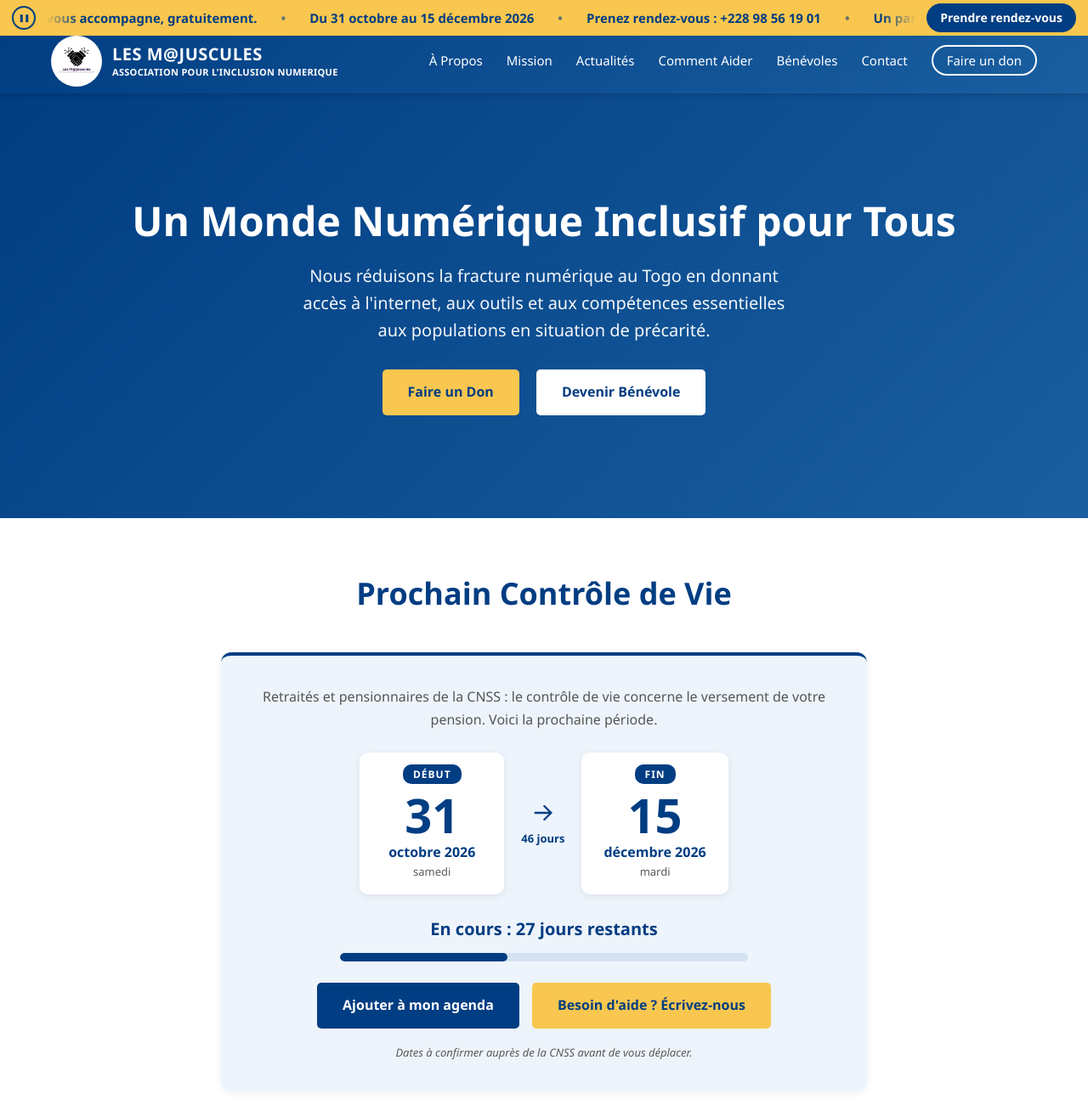
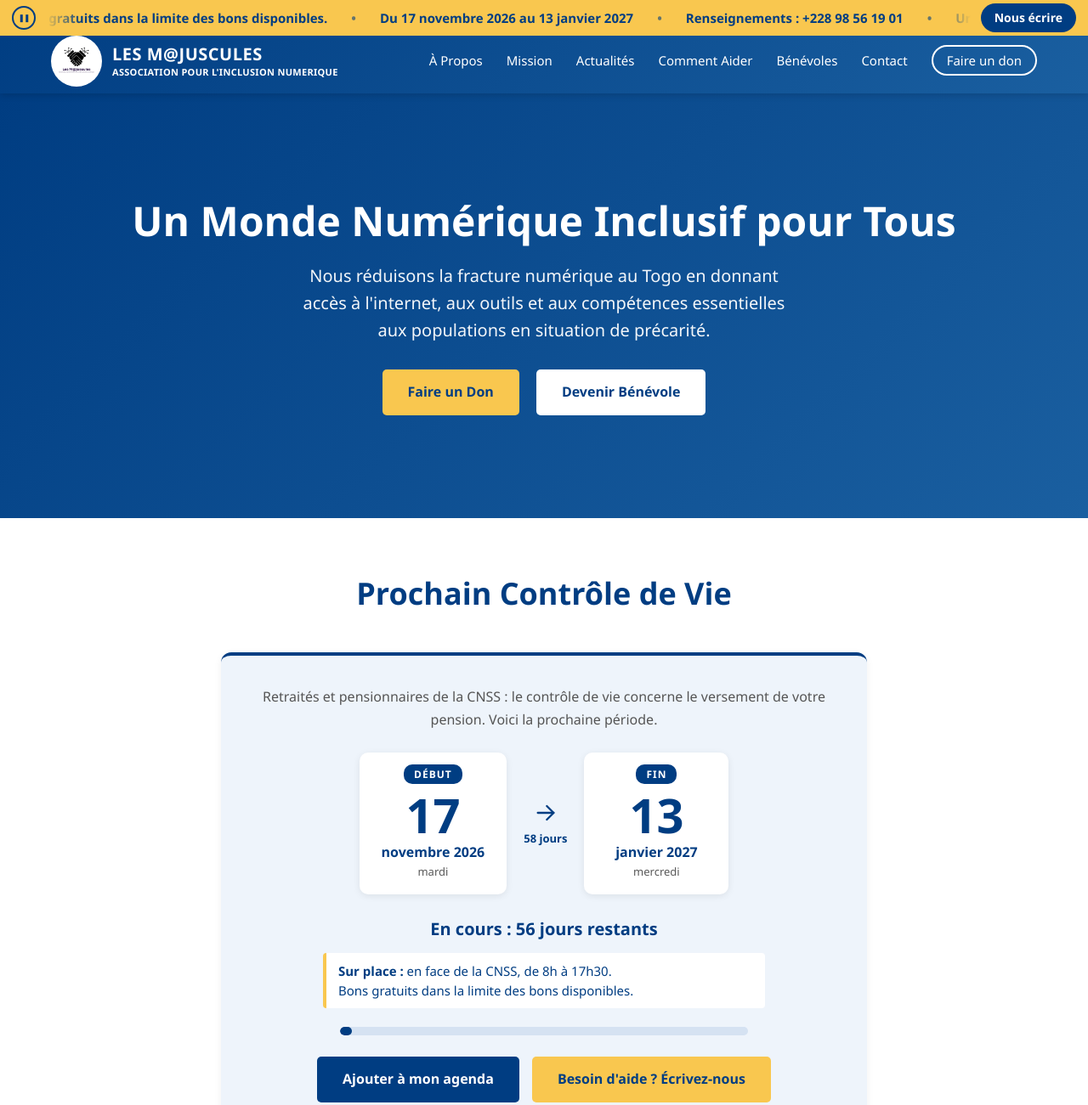
Before and after one commit to eklinhanck-creator/lesmajuscules.github.io, a plain HTML site: page index.html in a window 1280 px wide. Shown: the top 1301 px of the page at 85% size. Drawn offline with Linux system fonts and the light colour scheme.

Commit message:
Nouvelles dates du contrôle de vie, bons gratuits, lieu et horaires (#15)
* Corrige les dates du contrôle de vie : 17 novembre 2026 au 13 janvier 2027

- Bande d'annonce, bloc calendrier (58 jours), fichier agenda et date de fin de la bande
- Date de dernière modification du sitemap

Co-Authored-By: Claude Sonnet 5.5 <noreply@anthropic.com>
Claude-Session: https://claude.ai/code/session_01Dpj3f9K7QcmaDCzory5kjP

* Bons gratuits dans la limite des bons disponibles, lieu et horaires du contrôle

- Bande d'annonce : remplace « gratuitement » par « Bons gratuits dans la limite des bons disponibles », renseignements au lieu de rendez-vous
- Bloc calendrier : sur place en face de la CNSS, de 8h à 17h30

Co-Authored-By: Claude Sonnet 5.5 <noreply@anthropic.com>
Claude-Session: https://claude.ai/code/session_01Dpj3f9K7QcmaDCzory5kjP

---------

Co-authored-by: Claude <noreply@anthropic.com>

```diff
--- a/index.html
+++ b/index.html
@@ -42,21 +42,21 @@
 }
     </script>
     <title>Les M@JUSCULES - Inclusion Numérique au Togo</title>
-    <link rel="stylesheet" href="style.css?v=20261112">
+    <link rel="stylesheet" href="style.css?v=20261119">
 </head>
 <body>
     <a href="#main" class="skip-link">Aller au contenu</a>
     <!-- HEADER -->
     <header>
-        <div class="ticker" data-end="2026-12-15" role="region" aria-label="Annonce : contrôle de vie">
+        <div class="ticker" data-end="2027-01-13" role="region" aria-label="Annonce : contrôle de vie">
             <button type="button" class="ticker-pause" id="ticker-pause" aria-pressed="false" aria-label="Mettre en pause le défilement">&#10074;&#10074;</button>
             <div class="ticker-view">
                 <div class="ticker-track">
-                    <div class="ticker-items"><span>Contrôle de vie ? On vous accompagne, gratuitement.</span><span class="ticker-sep" aria-hidden="true">&bull;</span><span>Du 31 octobre au 15 décembre 2026</span><span class="ticker-sep" aria-hidden="true">&bull;</span><span>Prenez rendez-vous : +228 98 56 19 01</span><span class="ticker-sep" aria-hidden="true">&bull;</span><span>Un parent retraité ? Partagez ce message.</span><span class="ticker-sep" aria-hidden="true">&bull;</span></div>
-                    <div class="ticker-items" aria-hidden="true"><span>Contrôle de vie ? On vous accompagne, gratuitement.</span><span class="ticker-sep" aria-hidden="true">&bull;</span><span>Du 31 octobre au 15 décembre 2026</span><span class="ticker-sep" aria-hidden="true">&bull;</span><span>Prenez rendez-vous : +228 98 56 19 01</span><span class="ticker-sep" aria-hidden="true">&bull;</span><span>Un parent retraité ? Partagez ce message.</span><span class="ticker-sep" aria-hidden="true">&bull;</span></div>
+                    <div class="ticker-items"><span>Contrôle de vie ? Bons gratuits dans la limite des bons disponibles.</span><span class="ticker-sep" aria-hidden="true">&bull;</span><span>Du 17 novembre 2026 au 13 janvier 2027</span><span class="ticker-sep" aria-hidden="true">&bull;</span><span>Renseignements : +228 98 56 19 01</span><span class="ticker-sep" aria-hidden="true">&bull;</span><span>Un parent retraité ? Partagez ce message.</span><span class="ticker-sep" aria-hidden="true">&bull;</span></div>
+                    <div class="ticker-items" aria-hidden="true"><span>Contrôle de vie ? Bons gratuits dans la limite des bons disponibles.</span><span class="ticker-sep" aria-hidden="true">&bull;</span><span>Du 17 novembre 2026 au 13 janvier 2027</span><span class="ticker-sep" aria-hidden="true">&bull;</span><span>Renseignements : +228 98 56 19 01</span><span class="ticker-sep" aria-hidden="true">&bull;</span><span>Un parent retraité ? Partagez ce message.</span><span class="ticker-sep" aria-hidden="true">&bull;</span></div>
                 </div>
             </div>
-            <a class="ticker-cta" href="https://wa.me/22898561901?text=Bonjour%2C%20je%20souhaite%20%C3%AAtre%20accompagn%C3%A9%20pour%20mon%20contr%C3%B4le%20de%20vie." target="_blank" rel="noopener">Prendre rendez-vous</a>
+            <a class="ticker-cta" href="https://wa.me/22898561901?text=Bonjour%2C%20je%20souhaite%20%C3%AAtre%20accompagn%C3%A9%20pour%20mon%20contr%C3%B4le%20de%20vie." target="_blank" rel="noopener">Nous écrire</a>
         </div>
         <script>
             // Retire la bande d'annonce le lendemain de la date de fin (data-end)
@@ -108,24 +108,25 @@
     <!-- CALENDRIER -->
     <section id="calendrier" class="calendrier">
         <h2 class="section-title">Prochain Contrôle de Vie</h2>
-        <div class="cal-card" id="cal" data-start="2026-10-31" data-end="2026-12-15">
+        <div class="cal-card" id="cal" data-start="2026-11-17" data-end="2027-01-13">
             <p class="cal-intro">Retraités et pensionnaires de la CNSS : le contrôle de vie concerne le versement de votre pension. Voici la prochaine période.</p>
             <div class="cal-dates">
                 <div class="cal-date">
                     <span class="cal-label">Début</span>
-                    <span class="cal-day">31</span>
-                    <span class="cal-month">octobre 2026</span>
-                    <span class="cal-weekday">samedi</span>
+                    <span class="cal-day">17</span>
+                    <span class="cal-month">novembre 2026</span>
+                    <span class="cal-weekday">mardi</span>
                 </div>
-                <div class="cal-arrow" aria-hidden="true"><svg class="ico" viewBox="0 0 24 24"><path d="M5 12h14"/><path d="m13 6 6 6-6 6"/></svg><span>46 jours</span></div>
+                <div class="cal-arrow" aria-hidden="true"><svg class="ico" viewBox="0 0 24 24"><path d="M5 12h14"/><path d="m13 6 6 6-6 6"/></svg><span>58 jours</span></div>
                 <div class="cal-date">
                     <span class="cal-label">Fin</span>
-                    <span class="cal-day">15</span>
-                    <span class="cal-month">décembre 2026</span>
-                    <span class="cal-weekday">mardi</span>
+                    <span class="cal-day">13</span>
+                    <span class="cal-month">janvier 2027</span>
+                    <span class="cal-weekday">mercredi</span>
                 </div>
             </div>
             <p class="cal-status" id="cal-status" role="status"></p>
+            <p class="cal-where"><strong>Sur place :</strong> en face de la CNSS, de 8h à 17h30.<br>Bons gratuits dans la limite des bons disponibles.</p>
             <div class="cal-bar" aria-hidden="true"><div class="cal-bar-fill" id="cal-bar-fill"></div></div>
             <div class="cal-actions">
                 <a class="btn btn-dark" id="cal-ics" href="#calendrier">Ajouter à mon agenda</a>
@@ -410,7 +411,7 @@
         <p class="footer-privacy">Ce site mesure sa fréquentation avec Cloudflare Web Analytics, sans cookies et sans suivi individuel des visiteurs.</p>
     </footer>
 
-    <script src="script.js?v=20261112" defer></script>
+    <script src="script.js?v=20261119" defer></script>
     <!-- Cloudflare Web Analytics -->
     <script type='module' src='https://static.cloudflareinsights.com/beacon.min.js' data-cf-beacon='{"token": "c1b12ed5b393461980485d9a2f2d5ea0"}'></script>
     <!-- End Cloudflare Web Analytics -->
--- a/script.js
+++ b/script.js
@@ -122,7 +122,7 @@ if (cal) {
     ].join('\r\n');
     const link = document.getElementById('cal-ics');
     link.href = URL.createObjectURL(new Blob([ics], { type: 'text/calendar;charset=utf-8' }));
-    link.download = 'controle-de-vie-2026.ics';
+    link.download = 'controle-de-vie-2026-2027.ics';
 }
 
 // Bande d'annonce : pause du defilement
--- a/sitemap.xml
+++ b/sitemap.xml
@@ -2,6 +2,6 @@
 <urlset xmlns="http://www.sitemaps.org/schemas/sitemap/0.9">
   <url>
     <loc>https://lesmajuscules.org/</loc>
-    <lastmod>2026-10-04</lastmod>
+    <lastmod>2026-11-18</lastmod>
   </url>
 </urlset>
--- a/style.css
+++ b/style.css
@@ -1257,3 +1257,16 @@
                 --header-h: 68px;
             }
         }
+
+        .cal-where {
+            max-width: 520px;
+            margin: 0 auto 22px;
+            padding: 10px 14px;
+            background: #fff;
+            border-left: 4px solid #f9c74f;
+            border-radius: 4px;
+            color: #003d82;
+            font-size: 15px;
+            line-height: 1.5;
+            text-align: left;
+        }
```
